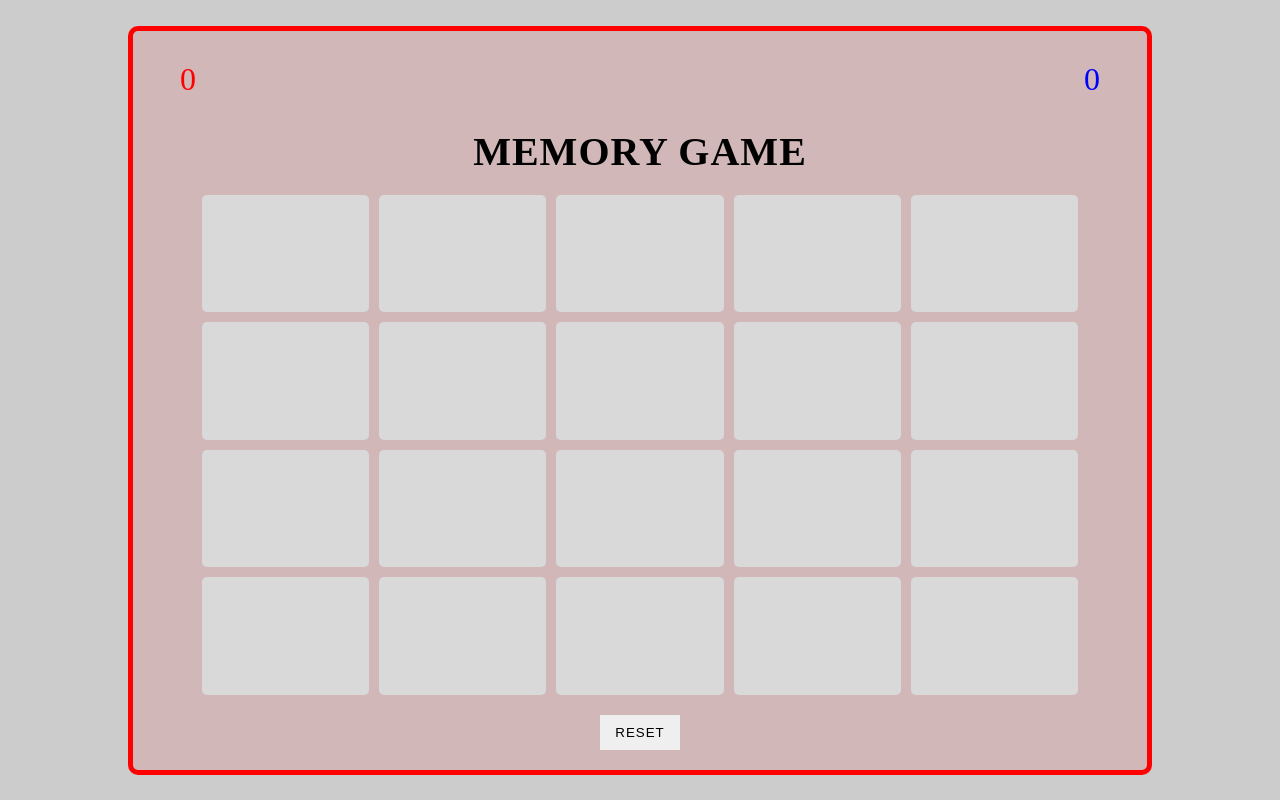
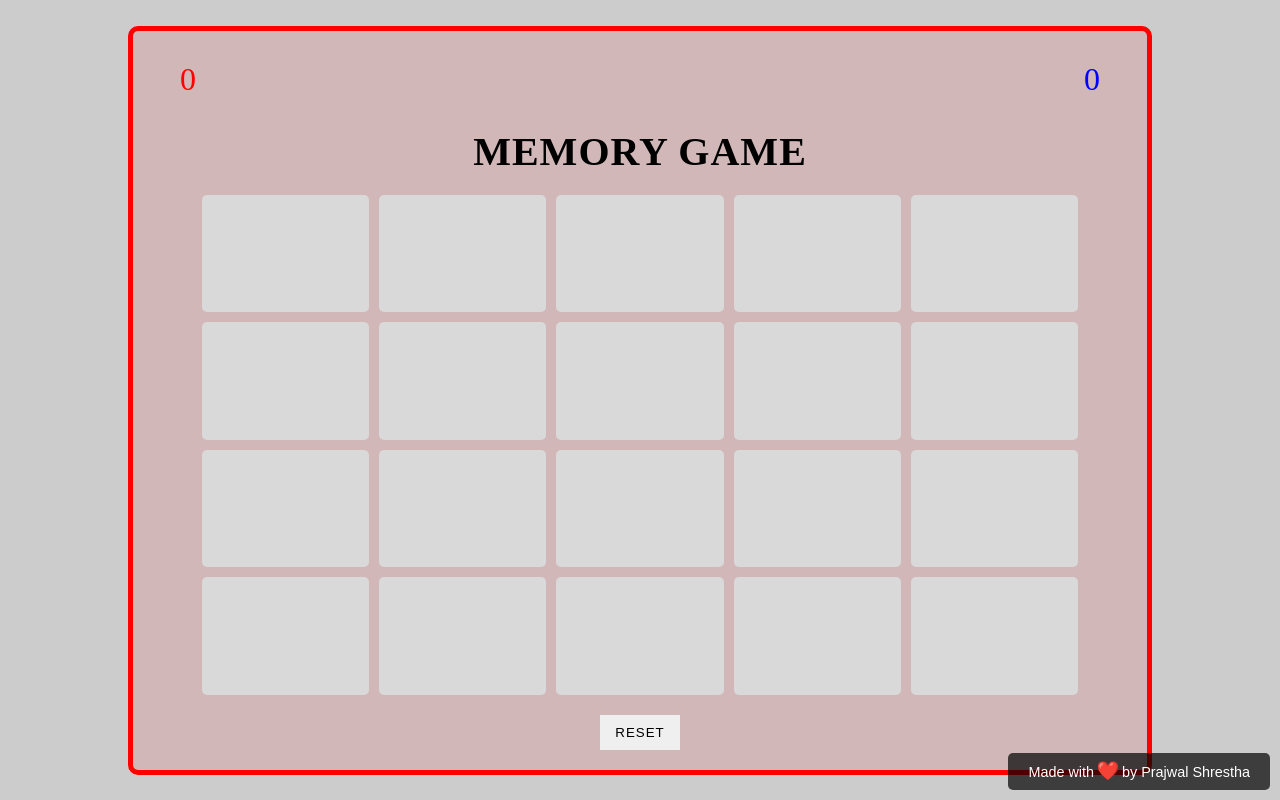
Before and after one commit to Prajwal-Shrestha/Memory-game, a plain HTML site: page index.html in a window 1280 px wide. Drawn offline with Linux system fonts and the light colour scheme.

Commit message:
made by Prajwal shrestha

```diff
--- a/index.html
+++ b/index.html
@@ -16,8 +16,11 @@
         <div class="game"></div>
         <button class="reset" onclick="window.location.reload();">Reset</button>
     </div>
+    <footer>
+        Made with <span class="heart">❤️</span> by Prajwal Shrestha
+    </footer>
     <script>
-        const emojis = ["❤️","❤️","😥","😥","😂","😂","😭","😭","🎉","🎉","😎","😎","🙄","🙄","😅","😅","🥺","🥺","🤩","🤩","😇","😇","🤪","🤪","🤬","🤬","😶‍🌫️","😶‍🌫️","🥶","🥶","🥱","🥱","😮‍💨","😮‍💨","💩","💩","👿","👿","🫢","🫢"];
+        const emojis = ["❤️","❤️","😥","😥","😂","😂","😭","😭","🎉","🎉","😎","😎","🙄","🙄","😅","😅","🥺","🥺","🤩","🤩"];
         const shuffledEmojis = emojis.sort(() => Math.random() - 0.5);
 
         let currentPlayer = 1;
@@ -42,7 +45,7 @@
 
         updateColors();
 
-        shuffledEmojis.slice(0,20).forEach((emoji, index) => {
+        shuffledEmojis.forEach((emoji, index) => {
             const box = document.createElement('div');
             box.className = 'item';
             box.dataset.emoji = emoji;
@@ -80,7 +83,7 @@
                                 player2ScoreElement.textContent = player2Score;
                             }
 
-                            if (document.querySelectorAll('.boxMatch').length === shuffledEmojis.slice(0,20).length) {
+                            if (document.querySelectorAll('.boxMatch').length === emojis.length) {
                                 alert('Game Over! Final Scores:\nPlayer 1: ' + player1Score + '\nPlayer 2: ' + player2Score);
                             }
                         } else {
--- a/style.css
+++ b/style.css
@@ -89,9 +89,9 @@ h1 {
     justify-content: center;
     align-items: center;
     transform-style: preserve-3d;
-    transition: transform 0.5s ease-in-out;
+    transition: transform 0.35s ease-in-out;
     border-radius: 5px;
-    font-size: 1r;
+    font-size: 1rem;
 }
 
 .front-face {
@@ -119,8 +119,40 @@ h1 {
     transform: rotateY(0deg);
 }
 
+footer {
+    position: fixed;
+    bottom: 10px;
+    right: 10px;
+    background-color: rgba(0, 0, 0, 0.7);
+    color: white;
+    padding: 10px 20px;
+    border-radius: 5px;
+    font-size: 0.9rem;
+    font-family: 'Arial', sans-serif;
+    display: flex;
+    align-items: center;
+    gap: 5px;
+}
+
+.heart {
+    color: red;
+    animation: heartbeat 1.5s infinite;
+}
+
+@keyframes heartbeat {
+    0%, 20%, 60%, 100% {
+        transform: scale(1);
+    }
+    40% {
+        transform: scale(1.3);
+    }
+    80% {
+        transform: scale(1.1);
+    }
+}
+
 @media (max-width: 768px) {
-    .face{
+    .face {
         font-size: 1rem;
     }
 }
```
